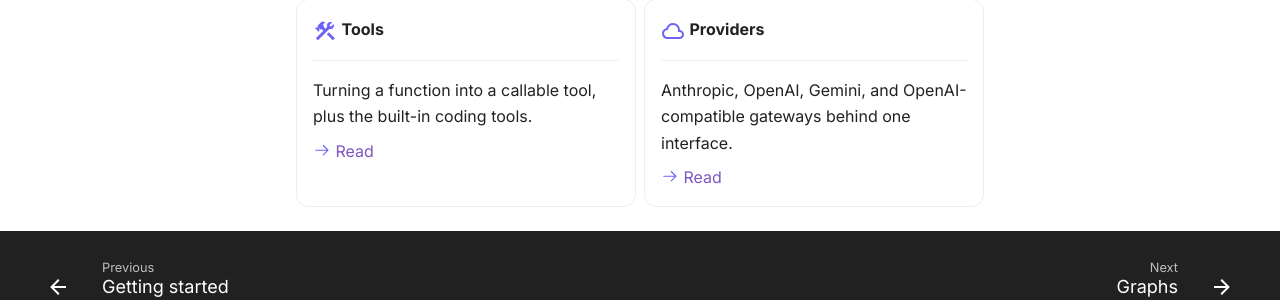
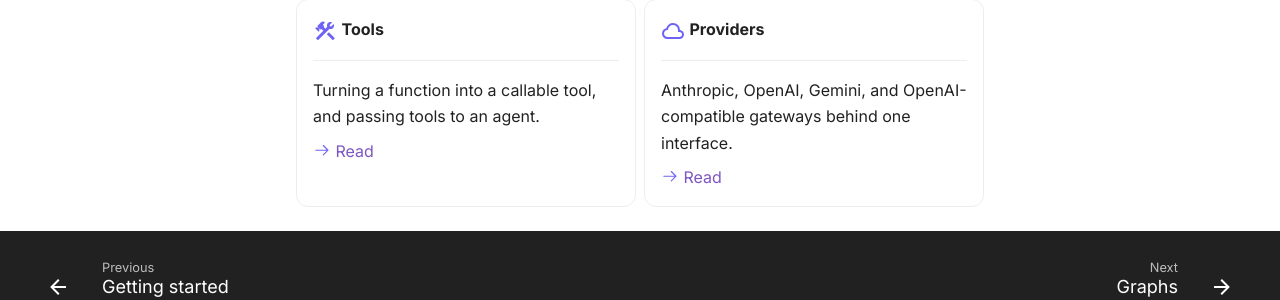
Before and after one commit to sayedshaun/deepharness, an MkDocs documentation site: the page built from docs/guide/index.md, in a window 1280 px wide. Shown: the part 528-828 px from the top of the page. Built offline with MkDocs 1.6.1 and Material for MkDocs 9.7.7, drawn with Linux system fonts in a browser that asks for light colours; comment, search, counter and statistics services are not loaded.

Commit message:
docs: drop the coding-tools mention from the guide index

```diff
--- a/docs/guide/index.md
+++ b/docs/guide/index.md
@@ -25,7 +25,7 @@ you need.
 
     ---
 
-    Turning a function into a callable tool, plus the built-in coding tools.
+    Turning a function into a callable tool, and passing tools to an agent.
 
     [:octicons-arrow-right-24: Read](tools.md)
 
```
